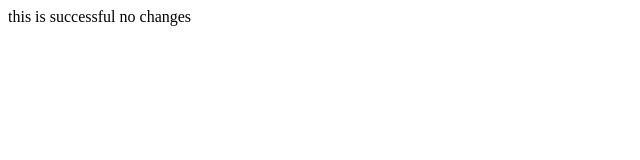
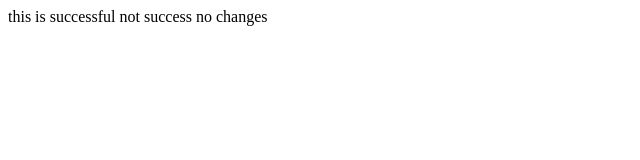
Before and after one commit to padigalatejaswi/frontend, a plain HTML site: page content.html in a window 1280 px wide. Shown: the full height of the page, 0-640 px from the left. Drawn offline with Linux system fonts and the light colour scheme.

Commit message:
new change

```diff
--- a/content.html
+++ b/content.html
@@ -1,4 +1,5 @@
 <html>
     this is successful
+    not success
     no changes
 </html>
```
